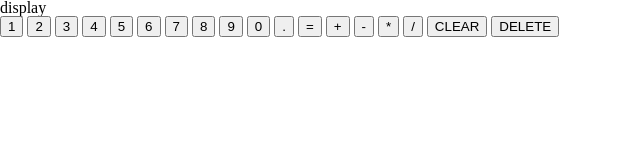
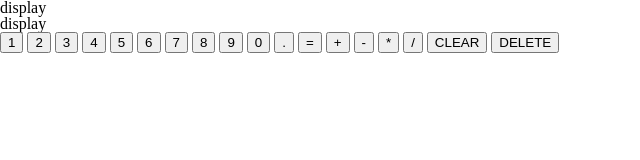
Before and after one commit to ivaldson-martins/calculator, a plain HTML site: page index.html in a window 1280 px wide. Shown: the whole page, without its empty margins (0-640 px from the left). Drawn offline with Linux system fonts and the light colour scheme.

Commit message:
feat: add div display

```diff
--- a/index.html
+++ b/index.html
@@ -11,7 +11,10 @@
 </head>
 <body>
     <div>
-        <p>display</p>
+        <div id="display">
+            <p>display</p>
+            <p>display</p>
+        </div>
         <button>1</button>
         <button>2</button>
         <button>3</button>
```
